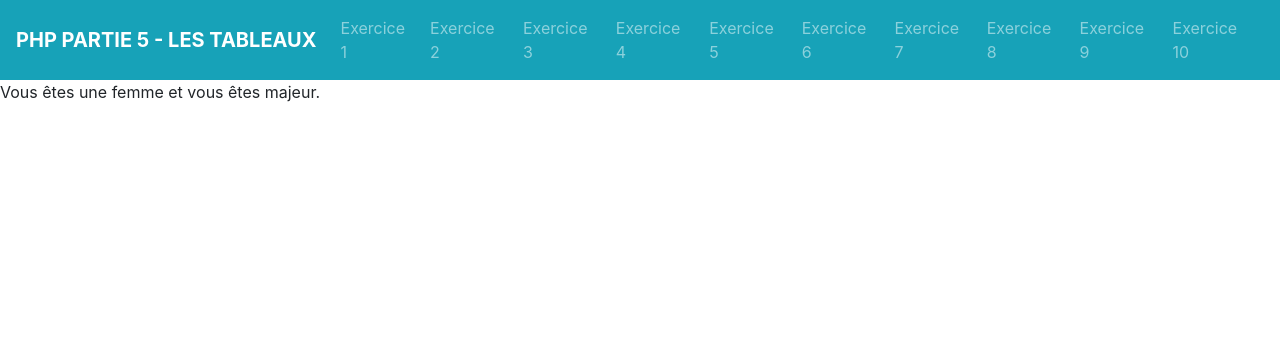
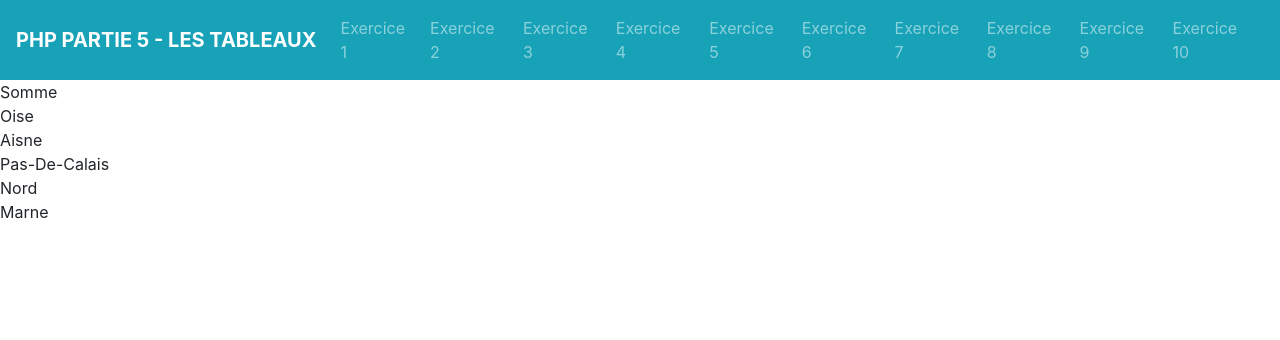
Before and after one commit to thierrylachat/PHP_Exercices, a PHP site: the page made by Partie 5 - Les tableaux/Exercice 7.php in a window 1280 px wide. Shown: the top 340 px of the page. Run offline with PHP 8.4, Linux system fonts and the light colour scheme.

Commit message:
Partie 5 - Exercice 7.

```diff
--- a/Partie 5 - Les tableaux/Exercice 7.php
+++ b/Partie 5 - Les tableaux/Exercice 7.php
@@ -1,12 +1,4 @@
-<!-- Enoncé :
-Faire une fonction qui prend deux paramètres : l'âge et le genre d'une personne.
-Le genre peut être : Homme ou Femme.
-La fonction doit renvoyer en fonction des paramètres :
-Vous êtes un homme et vous êtes majeur.
-Vous êtes un homme et vous êtes mineur.
-Vous êtes une femme et vous êtes majeur.
-Vous êtes une femme et vous êtes mineur.
-Gérer tous les cas. -->
+<!-- Enoncé : avec le tableau de l'exercice 5, ajouter la ligne correspondant au département de la ville de Reims. -->
 
 
 <!-- Création de variables et insertion du header et de la barre de navigation. -->
@@ -17,27 +9,17 @@ Gérer tous les cas. -->
 ?>
 
 
-<!-- Création de la fonction profile. -->
+<!-- Report du tableau associatif. -->
 
-<?php
-    function profile($gender, $age){
-        $message = '';
-        if ($gender == 'F' && $age >= 18) {
-            $message = 'Vous êtes une femme et vous êtes majeur.';
-        }elseif ($gender == 'H' && $age >= 18) {
-            $message = 'Vous êtes un homme et vous êtes majeur.';
-        }elseif ($gender == 'F') {
-            $message = 'Vous êtes une femme et vous êtes mineur.';
-        }else {
-            $message = 'Vous êtes un homme et vous êtes mineur.';
-        }
-        return $message;
-    }
-?>
+<?php $departments = array("80"=>"Somme", "60"=>"Oise", "02"=>"Aisne", "62"=>"Pas-De-Calais", "59"=>"Nord"); ?>
+<?php $departments[51] = "Marne"; ?>
 
-<!-- Affichage de la concaténation avec appel de la fonction profile. -->
 
-<p><?= profile(substr(str_shuffle('FH'), 0, 1), rand(1,30)) ?></p>
+<!-- Affichage du tableau associatif. -->
+<?php foreach ($departments as $element) {
+    echo $element. '<br>'; }
+    ?>
+
 
 <!-- Insertion du footer. -->
 
```
